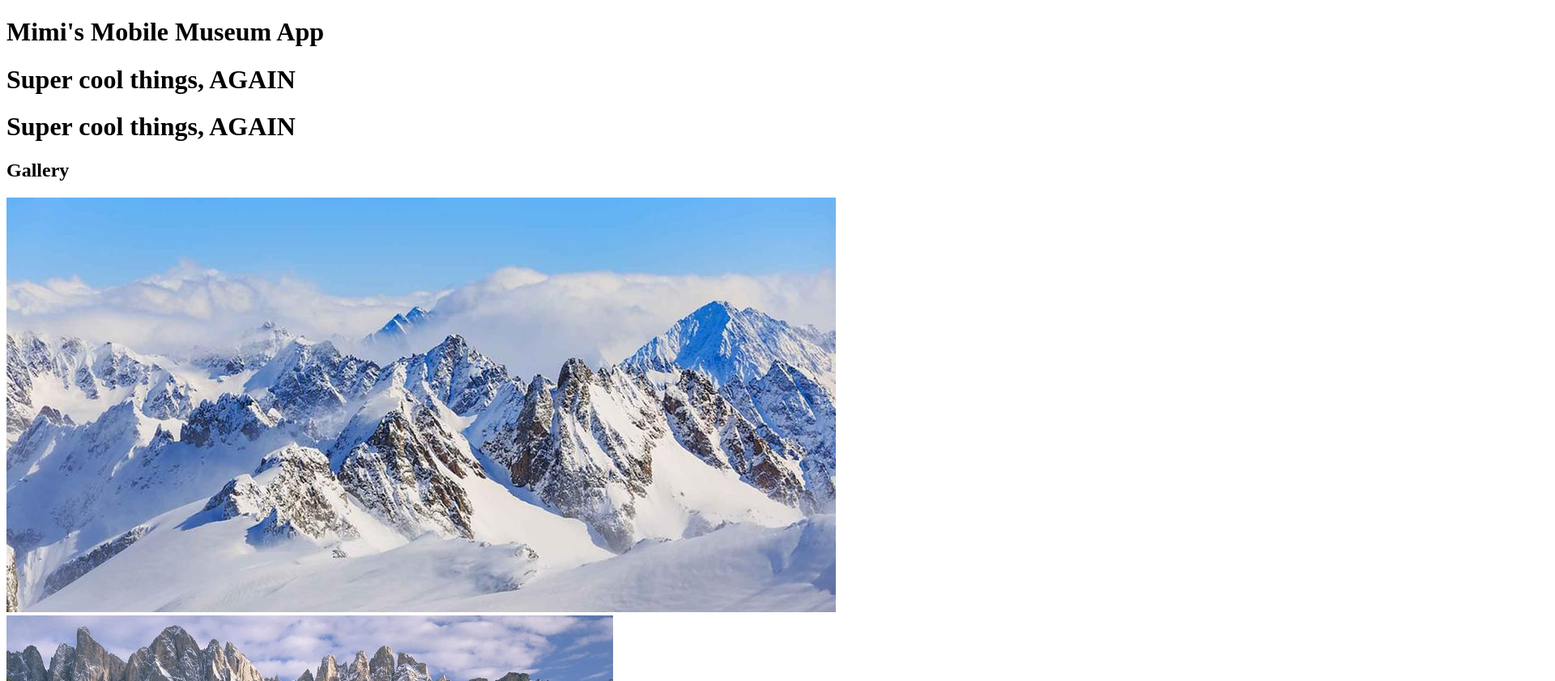
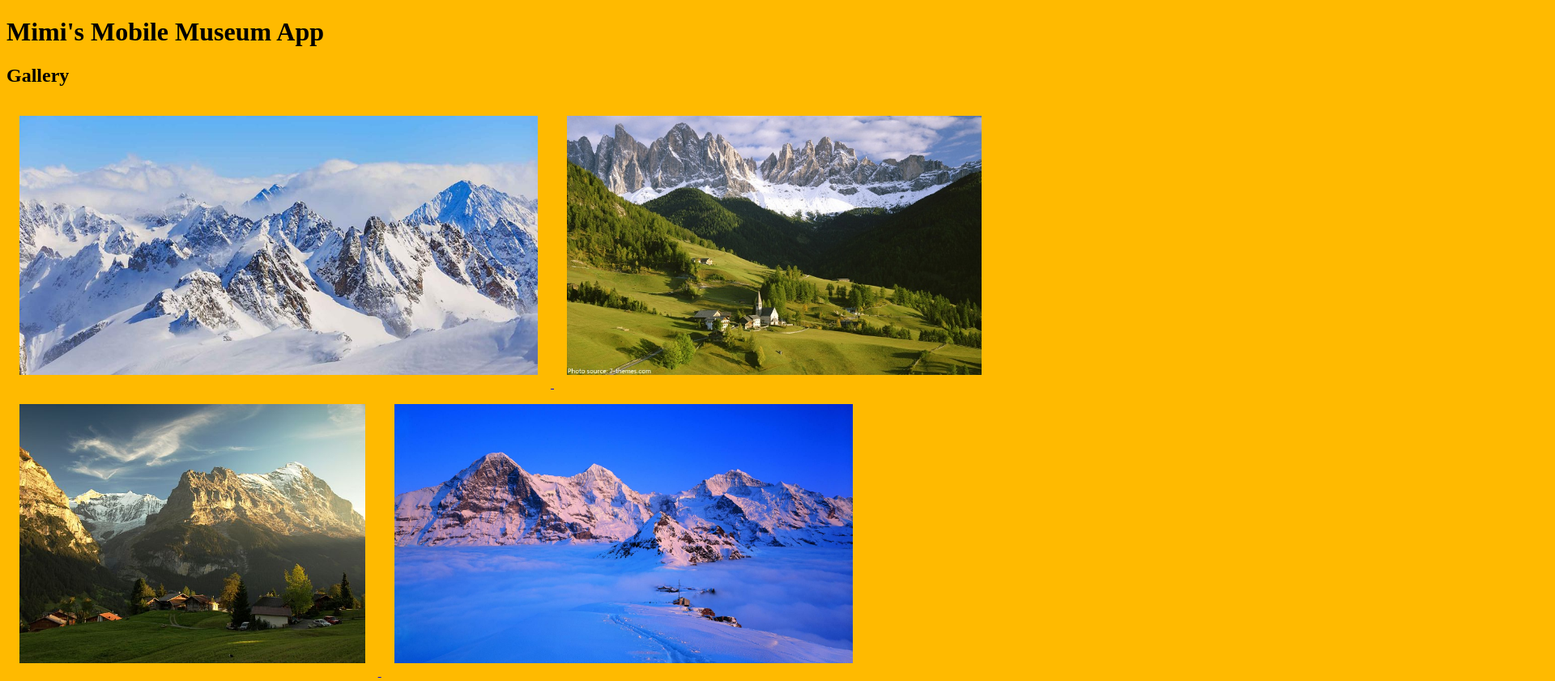
Before and after one commit to kalush81/museum-app, a plain HTML site: page index.html in a window 1280 px wide. Shown: the top 841 px of the page at 81% size, 1920 px wide, since content can reach past the window. Drawn offline with Linux system fonts and the light colour scheme.

Commit message:
set up css, first version of bg

```diff
--- a/index.html
+++ b/index.html
@@ -6,15 +6,15 @@
     <meta name="viewport" content="width=device-width, initial-scale=1.0">
     <meta http-equiv="X-UA-Compatible" content="ie=edge">
     <title>Museum Guide</title>
+    <link rel="stylesheet" href="style.css">
 </head>
 
 <body>
     <main>
         <h1>Mimi's Mobile Museum App</h1>
-        <h1>Super cool things, AGAIN</h1>
-        <h1>Super cool things, AGAIN</h1>
         <section id="gallery">
             <h2>Gallery</h2>
+
             <a href="./pages/detail-page.html">
                 <img src="/images/alps3.jpg" alt="" class="artObject">
             </a>
--- /dev/null
+++ b/style.css
@@ -0,0 +1,8 @@
+body {
+    background: #FFBA00;
+}
+.artObject {
+    max-width: 80%;
+    max-height: 20rem;
+    margin: 1rem;
+}
```
